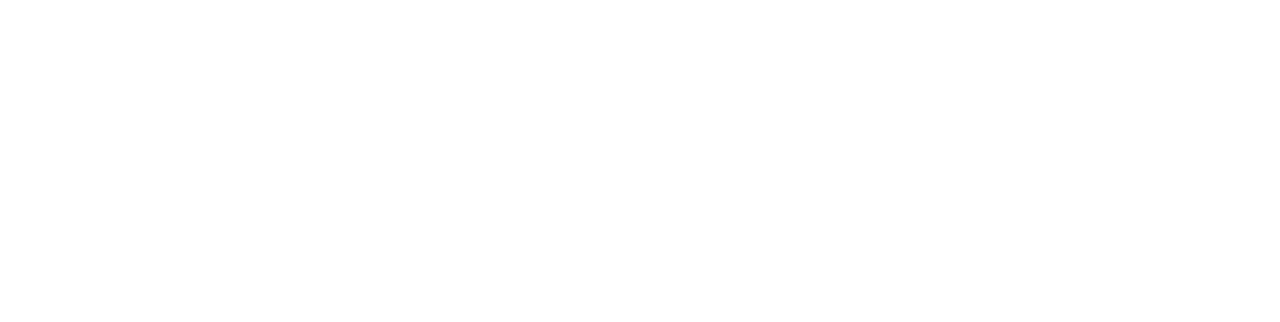
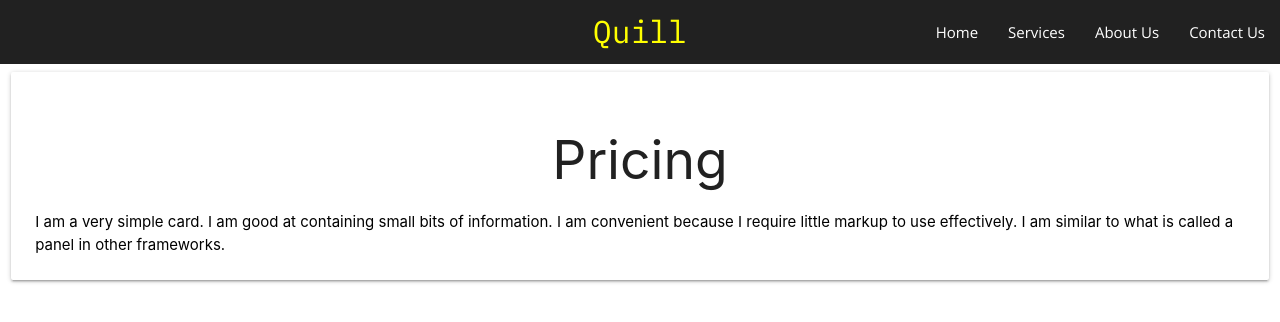
Before and after one commit to MichaelGee/quill, a plain HTML site: page pricing.html in a window 1280 px wide. Drawn offline with nearby package versions, Linux system fonts and the light colour scheme; files that its build step writes are made by us from their sources.

Commit message:
done with the prcing page navbar

```diff
--- a/index.css
+++ b/index.css
@@ -35,6 +35,11 @@ h5{
 .light{
     color: #333333 !important;
 }
+
+.card-panel{
+    height: 350px !important;
+}
+
 
 h4{
     font-family: 'Roboto Slab', serif;
--- a/pricing.css
+++ b/pricing.css
@@ -0,0 +1,28 @@
+nav{
+    background: #212121 !important;
+
+ }
+
+ .brand-logo{
+     color: yellow !important;
+     font-family: 'IBM Plex Mono', monospace !important;
+ }
+
+ ul, li,.right{
+     color: #ffffff !important;
+     font-family: 'Open Sans', sans-serif;
+ }
+
+ ul, li,.side-nav{
+     color: #212121 !important;
+     font-family: 'Open Sans', sans-serif;
+ }
+
+#card{
+    width: 100% !important;
+    background: white !important;
+}
+
+#headtext, h2{
+    text-align: center;
+}
--- a/pricing.html
+++ b/pricing.html
@@ -2,18 +2,64 @@
   <!DOCTYPE html>
   <html>
     <head>
+      <title>Pricing</title>
       <!--Import Google Icon Font-->
       <link href="https://fonts.googleapis.com/icon?family=Material+Icons" rel="stylesheet">
-      <!--Import materialize.css-->
-      <link type="text/css" rel="stylesheet" href="css/materialize.min.css"  media="screen,projection"/>
+      <link href="https://fonts.googleapis.com/css?family=Roboto+Slab" rel="stylesheet">
+      <link href="https://fonts.googleapis.com/css?family=Open+Sans:300,400" rel="stylesheet">
+      <link href="https://fonts.googleapis.com/css?family=IBM+Plex+Mono" rel="stylesheet">
+      <link href="https://fonts.googleapis.com/css?family=Oxygen" rel="stylesheet">
+      <link type="text/css" rel="stylesheet" href="materialize/css/materialize.min.css"  media="screen,projection"/>
       <link rel="stylesheet" href="pricing.css">
       <!--Let browser know website is optimized for mobile-->
       <meta name="viewport" content="width=device-width, initial-scale=1.0"/>
     </head>
 
     <body>
+       <!-- Navbar -->
+       <nav id="nav">
+          <div class="navbar-fixed">
+            <a href="#!" class="brand-logo center">Quill</a>
+            <a href="#" data-target="mobile-demo" class="sidenav-trigger">
+                <i class="material-icons">menu</i></a>
+            <ul class="right hide-on-med-and-down">
+              <li><a href="index.html">Home</a></li>
+              <li><a href="badges.html">Services</a></li>
+              <li><a href="#Contact">About Us</a></li>
+              <li><a href="collapsible.html">Contact Us</a></li>
+            </ul>
+          </div>
+        </nav>
 
+        <ul class="sidenav" id="mobile-demo">
+              <li><a href="index.html">Home</a></li>
+              <li><a href="badges.html">Services</a></li>
+              <li><a href="collapsible.html">Contact Us</a></li>
+        </ul>
+
+        <!-- body cards -->
+
+        <div class="row">
+            <div class="col s12 m5" id="card">
+              <div class="card-panel">
+                <h2 id="headtext">Pricing</h2>
+                <span class="black-text">I am a very simple card. I am good at containing small bits of information.
+                I am convenient because I require little markup to use effectively. I am similar to what is called a panel in other frameworks.
+                </span>
+              </div>
+            </div>
+          </div>
+
+        <!-- Compiled and minified CSS -->
+      <link rel="stylesheet" href="https://cdnjs.cloudflare.com/ajax/libs/materialize/1.0.0-beta/css/materialize.min.css">
       <!--JavaScript at end of body for optimized loading-->
-      <script type="text/javascript" src="js/materialize.min.js"></script>
+      <script type="text/javascript" src="Jquery.js"></script>
+      <script src="https://cdnjs.cloudflare.com/ajax/libs/materialize/1.0.0-beta/js/materialize.min.js"></script>
+    <script type="text/javascript" src="materialize/js/materialize.min.js"></script>
+    <script>
+    $(document).ready(function(){
+    $('.sidenav').sidenav();
+  });
+    </script>
     </body>
   </html>
```
Also changed, not shown: index.html (+2 -2 lines).
